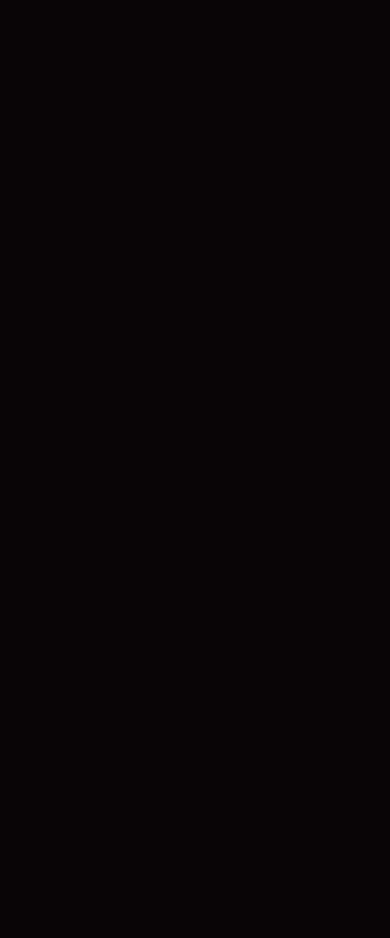
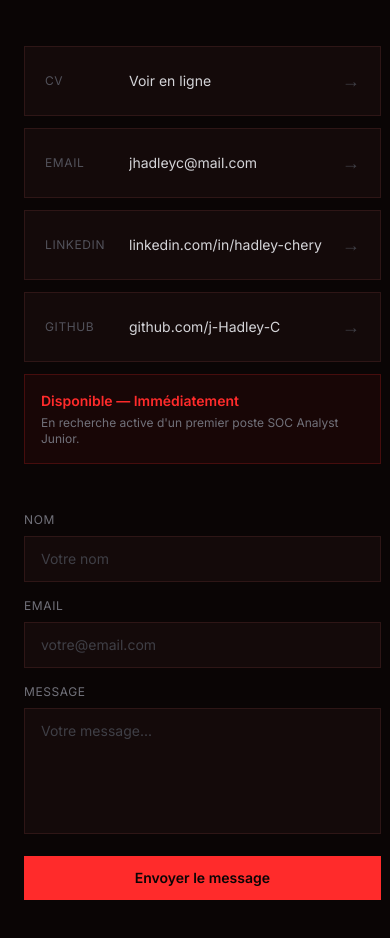
Before and after one commit to J-Hadley-C/portfolio-soc-alert, a React (Vite) app: page / in a window 390 px wide. Shown: the part 7180-8118 px from the top of the page. Before the commit the page ends 6884 px from the top, so only its background shows below. Built offline with nearby package versions, Linux system fonts and the light colour scheme.

Commit message:
feat: ajouter la section Contact

```diff
--- a/src/App.jsx
+++ b/src/App.jsx
@@ -2,6 +2,7 @@
 import Profil from './components/Profil'
 import Competences from './components/Competences'
 import Projets from './components/Projets'
+import Contact from './components/Contact'
 
 export default function App() {
   return (
@@ -10,6 +11,7 @@
       <Profil />
       <Competences />
       <Projets />
+      <Contact />
     </>
   )
 }
--- /dev/null
+++ b/src/components/Contact.jsx
@@ -0,0 +1,177 @@
+import { useState } from 'react'
+import { motion } from 'framer-motion'
+
+// Remplacer YOUR_FORM_ID après inscription sur formspree.io
+const FORMSPREE = 'https://formspree.io/f/YOUR_FORM_ID'
+
+const LINKS = [
+  { label: 'CV', value: 'Voir en ligne', href: '/CV-CHERY-Jean-Hadley-SOC-Analyst.pdf', external: true },
+  { label: 'Email', value: 'jhadleyc@mail.com', href: 'mailto:jhadleyc@mail.com' },
+  { label: 'LinkedIn', value: 'linkedin.com/in/hadley-chery', href: 'https://www.linkedin.com/in/hadley-chery/', external: true },
+  { label: 'GitHub', value: 'github.com/j-Hadley-C', href: 'https://github.com/j-Hadley-C', external: true },
+]
+
+export default function Contact() {
+  const [form, setForm] = useState({ name: '', email: '', message: '' })
+  const [status, setStatus] = useState('idle')
+
+  const onChange = e => setForm(f => ({ ...f, [e.target.name]: e.target.value }))
+
+  const onSubmit = async e => {
+    e.preventDefault()
+    setStatus('sending')
+    try {
+      const res = await fetch(FORMSPREE, {
+        method: 'POST',
+        headers: { 'Content-Type': 'application/json', Accept: 'application/json' },
+        body: JSON.stringify(form),
+      })
+      setStatus(res.ok ? 'success' : 'error')
+      if (res.ok) setForm({ name: '', email: '', message: '' })
+    } catch {
+      setStatus('error')
+    }
+  }
+
+  return (
+    <section id="contact" className="py-24 px-6 max-w-6xl mx-auto">
+      <motion.div
+        initial={{ opacity: 0, y: 24 }}
+        whileInView={{ opacity: 1, y: 0 }}
+        viewport={{ once: true }}
+        transition={{ duration: 0.5 }}
+        className="mb-12"
+      >
+        <p className="text-xs font-medium uppercase tracking-[0.2em] text-accent mb-3">
+          Contact
+        </p>
+        <h2 className="font-display font-bold text-4xl sm:text-5xl text-zinc-100 uppercase">
+          Travaillons ensemble
+        </h2>
+        <p className="text-zinc-500 mt-3 max-w-md leading-relaxed">
+          Disponible pour un poste SOC Junior, un stage ou tout échange autour de la
+          cybersécurité.
+        </p>
+      </motion.div>
+
+      <div className="grid lg:grid-cols-2 gap-12">
+        <motion.div
+          initial={{ opacity: 0, y: 20 }}
+          whileInView={{ opacity: 1, y: 0 }}
+          viewport={{ once: true }}
+          transition={{ duration: 0.5, delay: 0.1 }}
+          className="space-y-3"
+        >
+          {LINKS.map(l => (
+            <a
+              key={`${l.label}-${l.value}`}
+              href={l.href}
+              target={l.external ? '_blank' : undefined}
+              rel={l.external ? 'noopener noreferrer' : undefined}
+              className="flex items-center gap-5 p-5 bg-surface border border-divider
+                hover:border-accent/50 hover:bg-elevated/40 transition-all duration-200 group"
+            >
+              <span className="text-xs text-zinc-600 uppercase tracking-wider w-16 flex-shrink-0">
+                {l.label}
+              </span>
+              <span className="text-sm text-zinc-300 group-hover:text-accent transition-colors truncate">
+                {l.value}
+              </span>
+              <span className="ml-auto text-zinc-700 group-hover:text-accent transition-colors flex-shrink-0 text-lg">
+                →
+              </span>
+            </a>
+          ))}
+
+          <div className="mt-4 p-4 border border-accent/20 bg-accent-dim/30">
+            <p className="text-sm text-accent font-semibold">Disponible — Immédiatement</p>
+            <p className="text-xs text-zinc-500 mt-1">
+              En recherche active d'un premier poste SOC Analyst Junior.
+            </p>
+          </div>
+        </motion.div>
+
+        <motion.div
+          initial={{ opacity: 0, y: 20 }}
+          whileInView={{ opacity: 1, y: 0 }}
+          viewport={{ once: true }}
+          transition={{ duration: 0.5, delay: 0.2 }}
+        >
+          {status === 'success' ? (
+            <div className="min-h-[280px] flex flex-col items-center justify-center
+              bg-surface border border-accent/30 p-8 text-center">
+              <span className="text-accent text-4xl mb-4">✓</span>
+              <p className="font-display font-bold text-xl text-zinc-100 mb-2 uppercase">
+                Message envoyé
+              </p>
+              <p className="text-sm text-zinc-500">Je vous répondrai dès que possible.</p>
+              <button
+                onClick={() => setStatus('idle')}
+                className="mt-6 text-xs text-zinc-600 hover:text-accent transition-colors"
+              >
+                Envoyer un autre message
+              </button>
+            </div>
+          ) : (
+            <form onSubmit={onSubmit} className="space-y-4">
+              {[
+                { name: 'name',  label: 'Nom',   type: 'text',  ph: 'Votre nom' },
+                { name: 'email', label: 'Email', type: 'email', ph: 'votre@email.com' },
+              ].map(f => (
+                <div key={f.name}>
+                  <label className="text-xs uppercase tracking-wider text-zinc-500 block mb-2">
+                    {f.label}
+                  </label>
+                  <input
+                    type={f.type}
+                    name={f.name}
+                    value={form[f.name]}
+                    onChange={onChange}
+                    placeholder={f.ph}
+                    required
+                    className="w-full bg-surface border border-divider text-zinc-100 text-sm
+                      px-4 py-3 focus:outline-none focus:border-accent transition-colors
+                      placeholder:text-zinc-700"
+                  />
+                </div>
+              ))}
+
+              <div>
+                <label className="text-xs uppercase tracking-wider text-zinc-500 block mb-2">
+                  Message
+                </label>
+                <textarea
+                  name="message"
+                  value={form.message}
+                  onChange={onChange}
+                  placeholder="Votre message..."
+                  required
+                  rows={5}
+                  className="w-full bg-surface border border-divider text-zinc-100 text-sm
+                    px-4 py-3 focus:outline-none focus:border-accent transition-colors
+                    placeholder:text-zinc-700 resize-none"
+                />
+              </div>
+
+              {status === 'error' && (
+                <p className="text-xs text-critical">
+                  Erreur lors de l'envoi. Écrivez-moi directement à jhadleyc@mail.com.
+                </p>
+              )}
+
+              <button
+                type="submit"
+                disabled={status === 'sending'}
+                className="w-full bg-accent text-bg text-sm font-semibold py-3
+                  hover:bg-accent/90 active:scale-[0.99] transition-all duration-150
+                  disabled:opacity-50 disabled:cursor-not-allowed"
+              >
+                {status === 'sending' ? 'Envoi...' : 'Envoyer le message'}
+              </button>
+            </form>
+          )}
+        </motion.div>
+      </div>
+    </section>
+  )
+}
```
